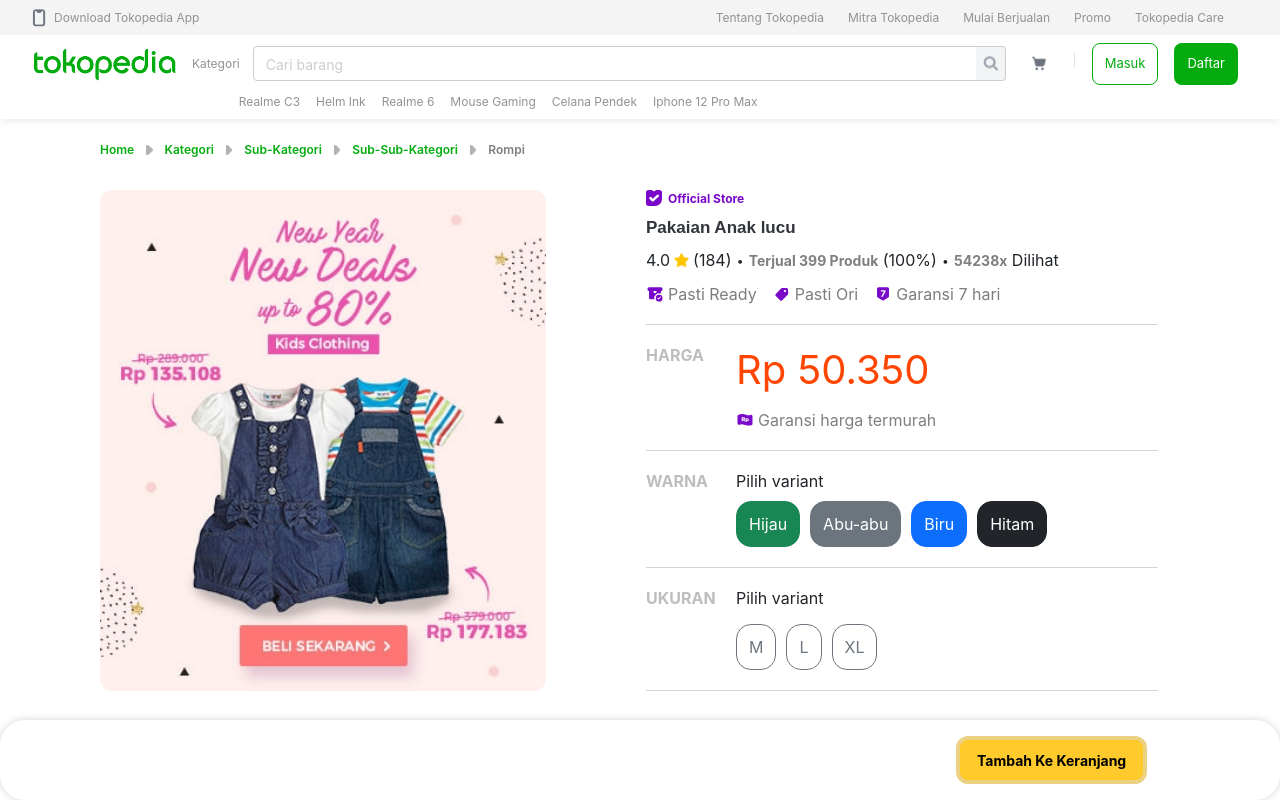
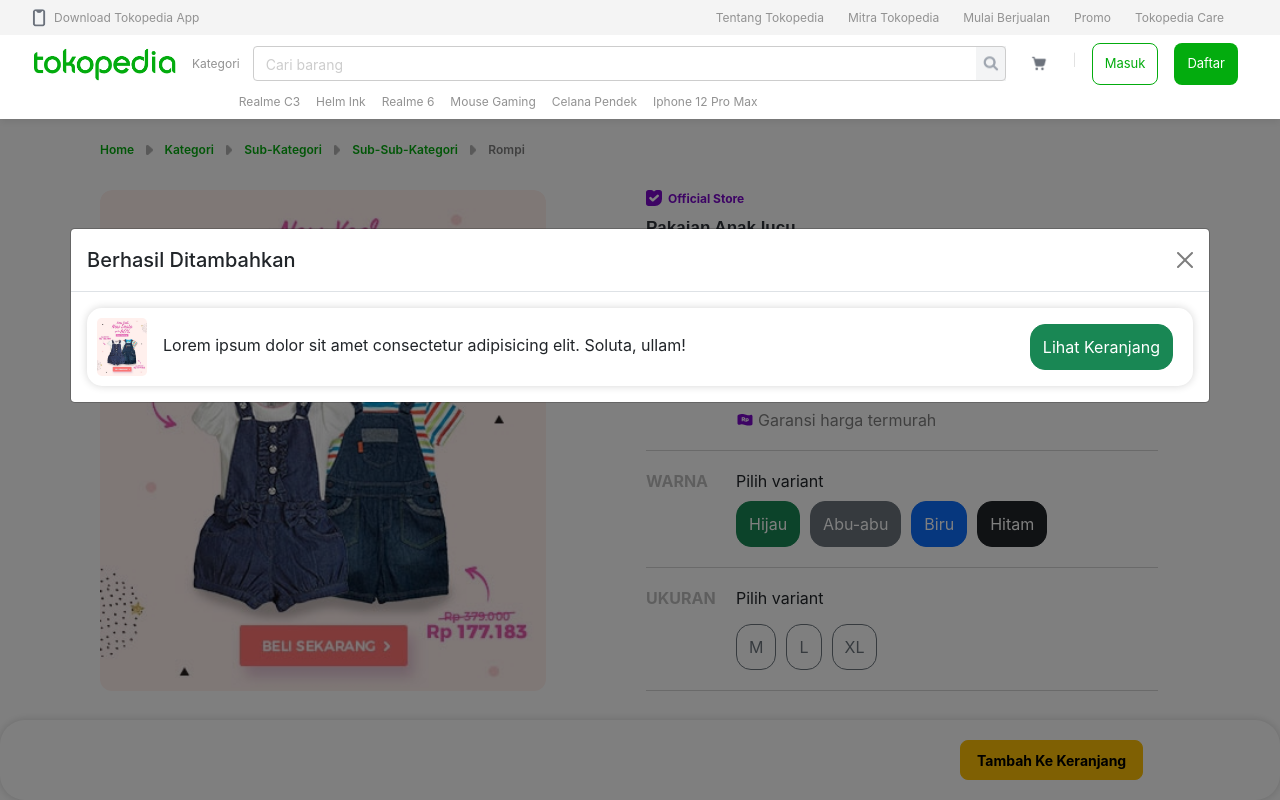
Before and after one commit to defri-ansyah/Ecommerce-FE, a React (Create React App) app: page /product-detail in a window 1280 px wide. Both pictures are taken after a click on the button "Tambah Ke Keranjang". Shown: the top 800 px of the page. Built offline with nearby package versions, Linux system fonts and the light colour scheme.

Commit message:
fixing modal

```diff
--- a/src/assets/Header.css
+++ b/src/assets/Header.css
@@ -141,11 +141,11 @@
   cursor: pointer;
 }
 
-.modal {
+#exampleModal {
   z-index: 9999;
 }
 
-.modal-content {
+.m-c-head {
   top: 56px;
   right: 175px;
   padding: 19px;
--- a/src/assets/ProductDetail.css
+++ b/src/assets/ProductDetail.css
@@ -288,3 +288,17 @@
     border: none;
     color: white;
 }
+
+#modal {
+  z-index: 9999999;
+  top: 200px;
+  /* width: 1000px; */
+  /* left: 40%; */
+}
+
+.itemModal{
+  box-shadow: 0 0 8px rgba(0, 0, 0, 0.163);
+  padding: 10px;
+  border-radius: 15px;
+  align-items: center;
+}
--- a/src/views/ProductDetail.js
+++ b/src/views/ProductDetail.js
@@ -152,13 +152,32 @@
 
           </div>
         </div>
-        {/* <div class="navbar-bottom"> */}
-          <div class="navbar-bottom-wrapper">
-            {/* <div class="checkout-info"> */}
-              <button class="btn btn-warning">Tambah Ke Keranjang</button>
-            {/* </div> */}
+
+        <div class="navbar-bottom-wrapper">
+          <button type='button' class="btn btn-warning" data-bs-toggle="modal" data-bs-target="#modal">Tambah Ke Keranjang</button>
+        </div>
+
+        {/* Modal */}
+        <div class="modal fade" id="modal" tabindex="-1" aria-labelledby="exampleModalLabel" aria-hidden="true">
+          <div class="modal-dialog modal-xl">
+            <div class="modal-content">
+              <div class="modal-header">
+                <h5 class="modal-title align-items-center" id="exampleModalLabel">Berhasil Ditambahkan</h5>
+                <button type="button" class="btn-close" data-bs-dismiss="modal" aria-label="Close"></button>
+              </div>
+              <div class="modal-body">
+                <div className='d-flex justify-content-between itemModal'>
+                  <div>
+                  <img width='50px' className='rounded-3' src="img/12.jpg" alt=""/>
+                  <span className='ms-3'>Lorem ipsum dolor sit amet consectetur adipisicing elit. Soluta, ullam!</span>
+                  </div>
+                <button type="button" class="btn btn-success">Lihat Keranjang</button>
+                </div>
+              </div>
+            </div>
           </div>
-        {/* </div> */}
+        </div>
+
       </div>
     )
   }
```
